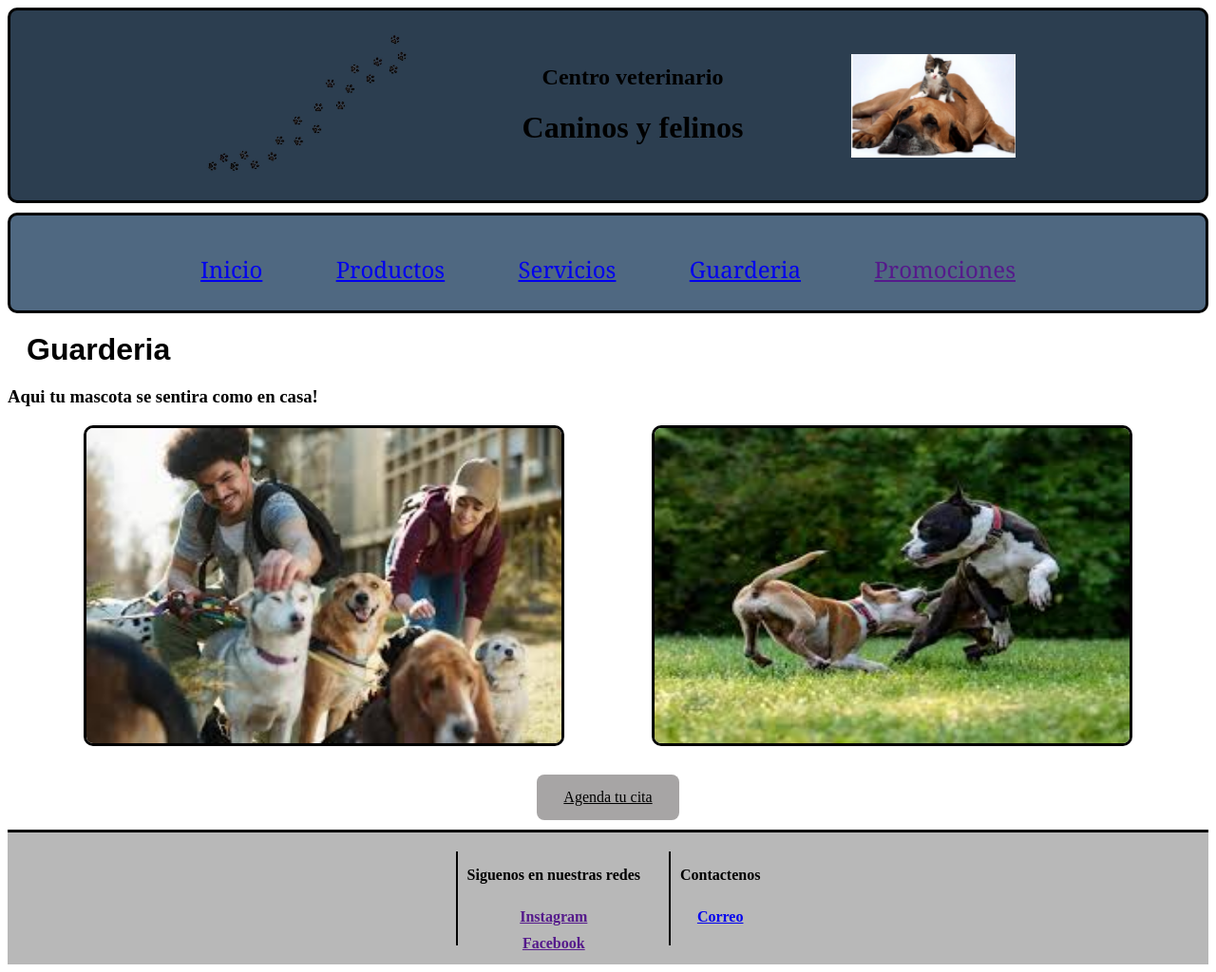
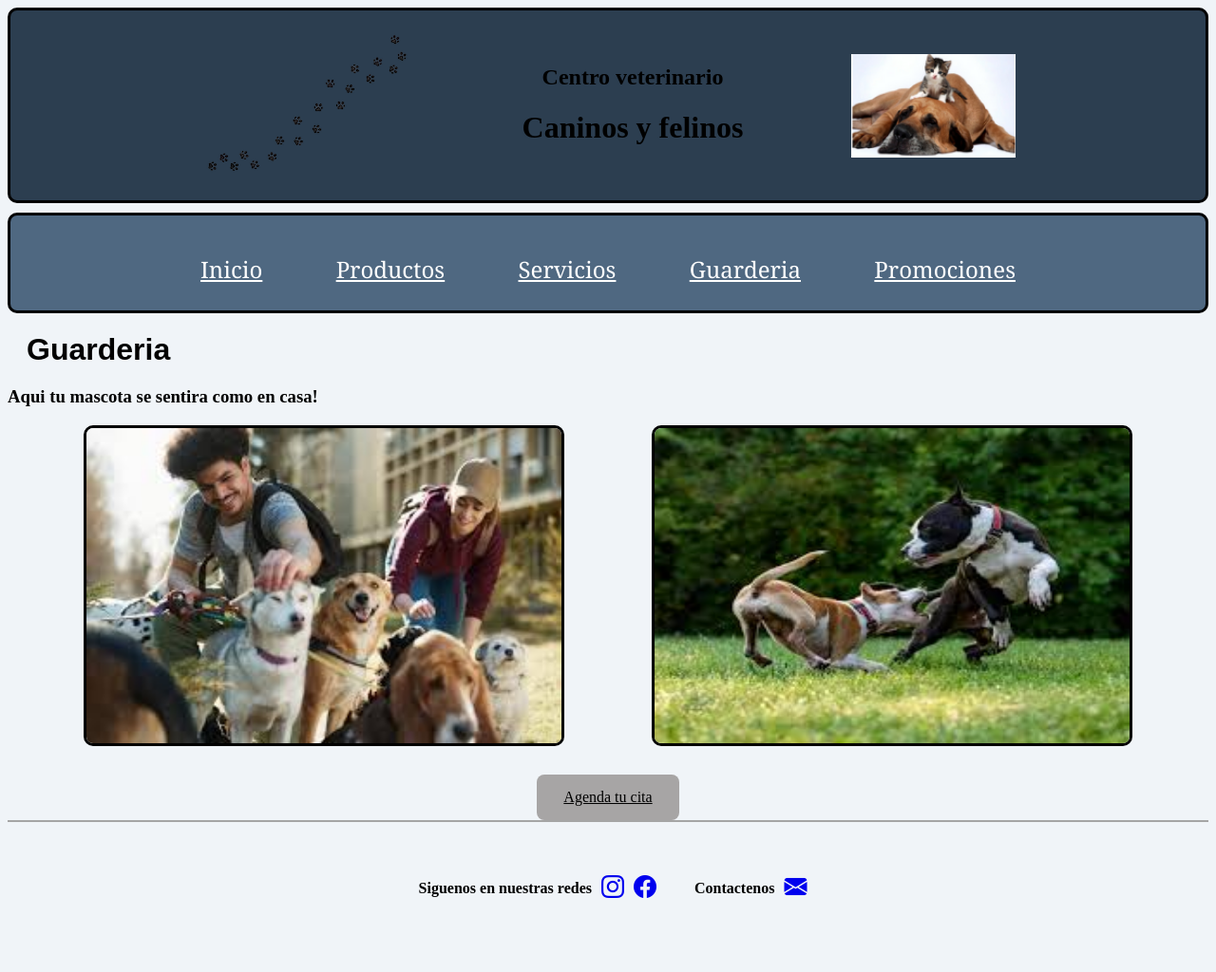
Before and after one commit to JuanEspinosa110/Ejer_Juan_Espinosa, a plain HTML site: page guarderia.html in a window 1280 px wide. Shown: the whole page at 95% size. Drawn offline with nearby package versions, Linux system fonts and the light colour scheme.

Commit message:
Cambio footer y estetica index

```diff
--- a/css/style.css
+++ b/css/style.css
@@ -15,6 +15,7 @@
     border-radius: 10px;
     background-color: #4f6881;
     margin-top: 10px;
+
 
 }
 
@@ -54,11 +55,14 @@
     display:flex;
     justify-content: space-between;
     align-items: flex-start;
+    transform: rotate(2deg);
+
 }
 
 .recomendaciones {
     display: flex;
     gap: 30px;
+
 }
 
 .texto-reco {
@@ -130,24 +134,21 @@
 }
 
 .pie-pagina {
-    margin-top: 10px;
-    border-top: 3px solid black;
     padding: 20px;
     display:flex;
     text-align: center;
-    background-color: rgb(184, 184, 184);
+    background-color: #F0F4F8;
     color: #333;
     font-weight: bold;
     color: black;
     justify-content: center;
+    border-top: 2px solid rgb(165, 165, 165);
 }
 
 .redes{
     display:flex;
-    flex-direction: column;
     align-items: center;
     gap:10px;
-    border-left: 2px solid black;
     padding-left:10px;
 }
 
@@ -249,7 +250,7 @@
     font: size 20px;
     border-radius:8px;
     cursor: pointer;
-    transition: background-color 0.3 ease;
+    transition: background-color  0.3 ease;
     width: 100px;
     color:black;
 }
--- a/guarderia.html
+++ b/guarderia.html
@@ -5,8 +5,9 @@
     <meta name="viewport" content="width=device-width, initial-scale=1.0">
     <title>Guarderia</title>
     <link rel="stylesheet" href="css/style.css"/>
+    <link rel="stylesheet" href="https://cdn.jsdelivr.net/npm/bootstrap-icons@1.10.5/font/bootstrap-icons.css">
 </head>
-<body>
+<body class="estilos-cuerpo" >
     <header class="site-header">
         <div class="huellas">
             <img src="img/huellas.png" />
@@ -30,11 +31,11 @@
 
     <header class="header-2">
         <div class="opciones">
-            <a href="index.html">Inicio</a>
-            <a href="productos.html">Productos</a>
-            <a href="servicios.html">Servicios</a>
-            <a href="guarderia.html">Guarderia</a>
-            <a href="">Promociones</a>
+            <a class="color-texto" href="index.html">Inicio</a>
+            <a class="color-texto" href="productos.html">Productos</a>
+            <a class="color-texto" href="servicios.html">Servicios</a>
+            <a class="color-texto" href="guarderia.html">Guarderia</a>
+            <a class="color-texto" href="">Promociones</a>
 
         </div>
     </header>
@@ -53,7 +54,7 @@
             </div>
 
         <div class="contenedor-boton" >
-            <a href="http://127.0.0.1:5500/formulario.html" class="boton-formulario" >Agenda tu cita</a>
+            <a href="formulario.html" class="boton-formulario" >Agenda tu cita</a>
 
         </div>
 
@@ -74,13 +75,21 @@
                 <div class="redes">
                     <p>Siguenos en nuestras redes </p>
 
-                    <a href="">Instagram</a>
-                    <a href="">Facebook</a>
+                    <a href="https://www.instagram.com/juanes_ep?igsh=MWliOTVnZHgxNW5vNg%3D%3D&utm_source=qr" target="_blank" class="icono-red" >
+                        <i class="bi bi-instagram" style="font-size: 1.5rem;"></i>
+                    </a>
+                    <a href="https://www.instagram.com/juanes_ep?igsh=MWliOTVnZHgxNW5vNg%3D%3D&utm_source=qr" target="_blank" class="icono-red" >
+                        <i class="bi bi-facebook" style="font-size: 1.5rem;"></i>
+                    </a>
+
                 </div>
 
                 <div class="redes">
                     <p>Contactenos</p>
-                    <a target="_blank" href="mailto:je3037913@gmail.com">Correo</a>
+                    <a target="_blank" href="mailto:je3037913@gmail.com">
+                        <i class="bi bi-envelope-fill" style="font-size:1.5rem;"></i>
+
+                    </a>
 
                 </div>
 
@@ -92,5 +101,5 @@
         </div>
 
 
-</footer>
+    </footer>
 </html>
```
Also changed, not shown: formulario.html (+6 -6 lines), index.html (+19 -10 lines), productos.html (+19 -10 lines), servicios.html (+23 -14 lines).
